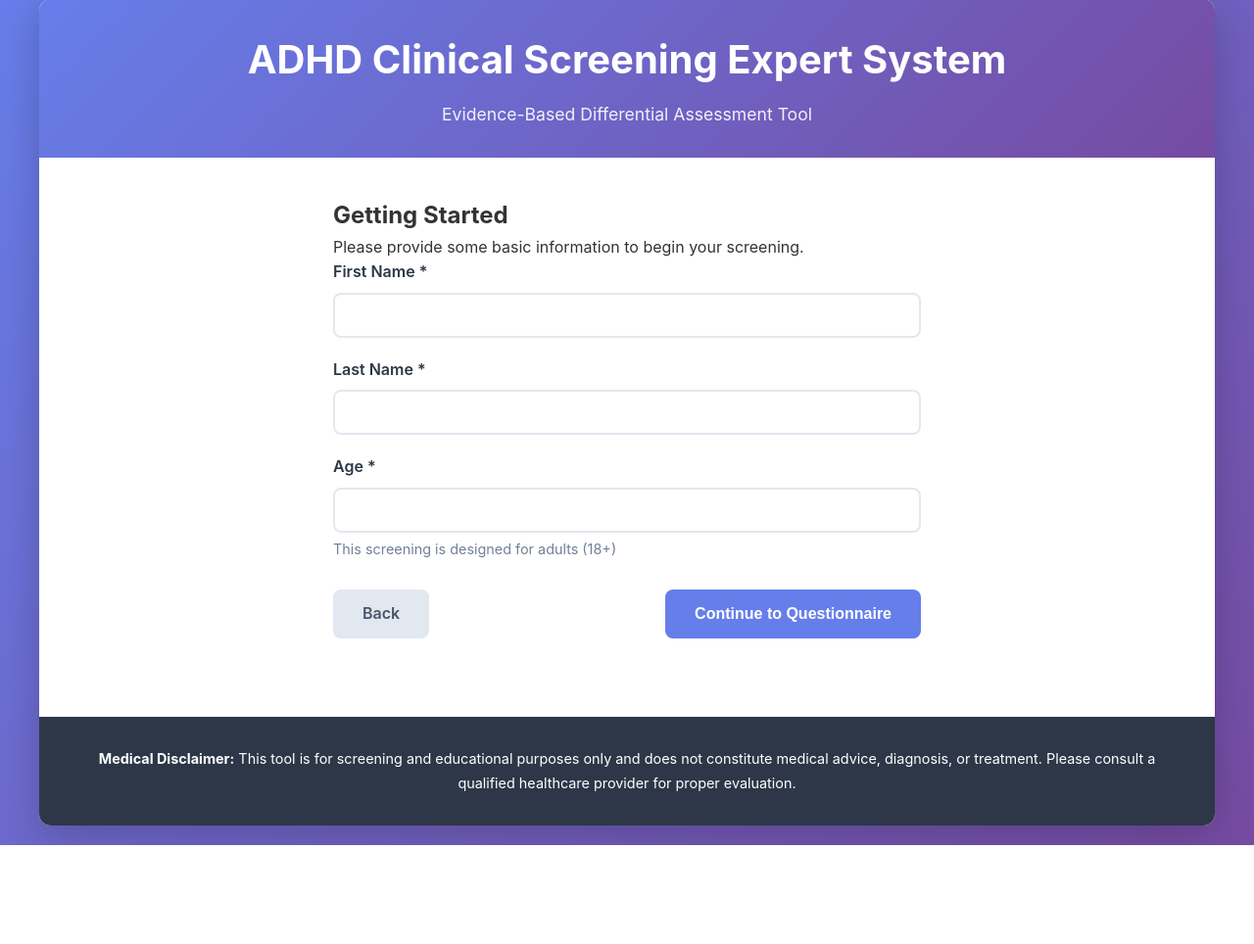
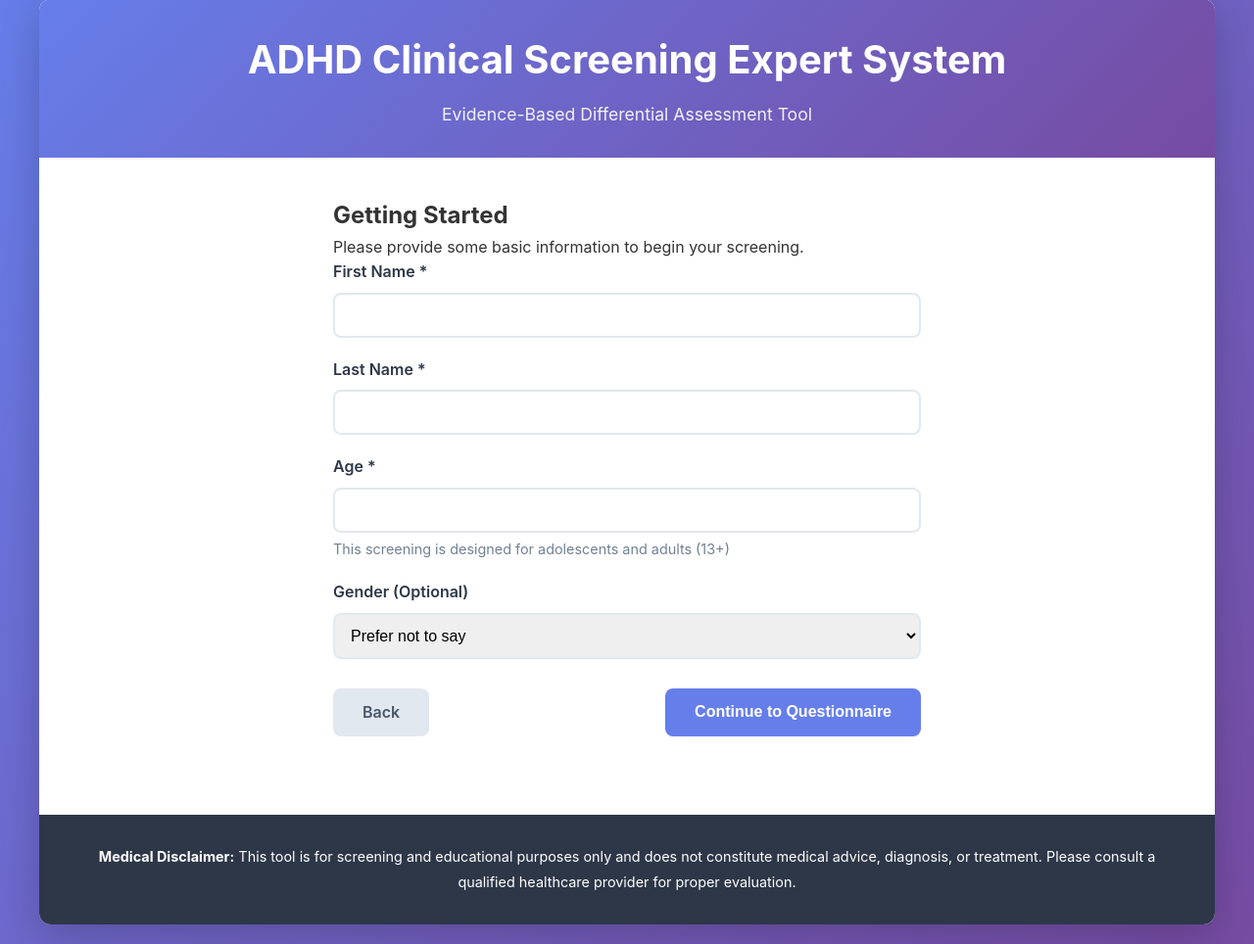
Before and after one commit to Amirreza-Zeraati/nyko-test, a FastAPI app: page /registration in a window 1280 px wide. Shown: the part 21-985 px from the top of the page at 98% size. Before the commit the page ends 884 px from the top, so only its background shows below. Run offline with FastAPI, Linux system fonts and the light colour scheme; parts of the project's set-up code (start-up, migrations or seed data) failed here and were passed over.

Commit message:
Fix 422 error: make gender optional and update registration form

```diff
--- a/app/templates/registration.html
+++ b/app/templates/registration.html
@@ -15,8 +15,17 @@
         </div>
         <div class="form-group">
             <label for="age">Age *</label>
-            <input type="number" id="age" name="age" min="18" max="100" required>
-            <small>This screening is designed for adults (18+)</small>
+            <input type="number" id="age" name="age" min="13" max="100" required>
+            <small>This screening is designed for adolescents and adults (13+)</small>
+        </div>
+        <div class="form-group">
+            <label for="gender">Gender (Optional)</label>
+            <select id="gender" name="gender">
+                <option value="">Prefer not to say</option>
+                <option value="male">Male</option>
+                <option value="female">Female</option>
+                <option value="other">Other</option>
+            </select>
         </div>
         <div class="form-actions">
             <a href="/" class="btn btn-secondary">Back</a>
@@ -27,22 +36,36 @@
 <script>
 async function submitReg(e) {
     e.preventDefault();
+    const genderVal = document.getElementById('gender').value;
     const data = {
         first_name: document.getElementById('firstName').value,
         last_name: document.getElementById('lastName').value,
         age: parseInt(document.getElementById('age').value)
     };
+    // Only include gender if selected
+    if (genderVal) {
+        data.gender = genderVal;
+    }
+
+    console.log('Sending data:', data); // Debug log
+
     try {
         const res = await fetch('/api/registration/start', {
             method: 'POST',
             headers: {'Content-Type': 'application/json'},
             body: JSON.stringify(data)
         });
+
+        console.log('Response status:', res.status); // Debug log
+
         if (res.ok) {
             const result = await res.json();
+            console.log('Response data:', result); // Debug log
             window.location.href = `/questionnaire?session_id=${result.session_id}`;
         } else {
-            alert('Registration failed. Please try again.');
+            const errorData = await res.json();
+            console.error('Error response:', errorData);
+            alert('Registration failed: ' + (errorData.detail || 'Please try again.'));
         }
     } catch (error) {
         console.error('Error:', error);
```
Also changed, not shown: app/models/user_models.py (+4 -3 lines).
